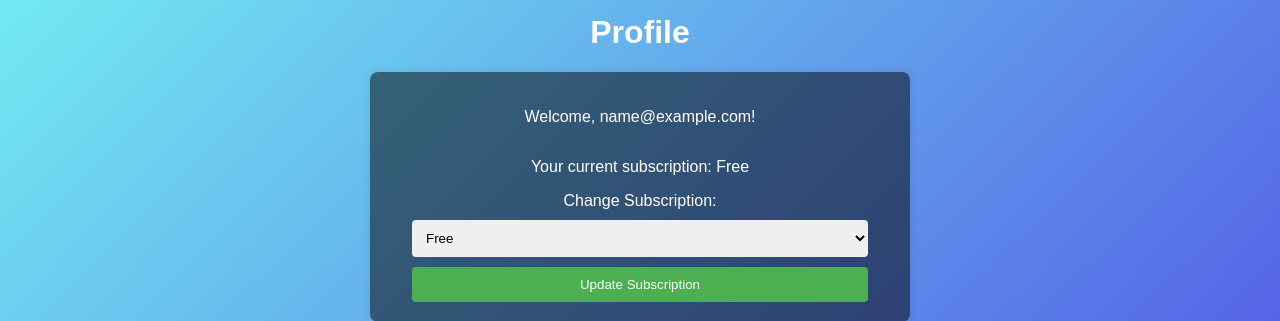
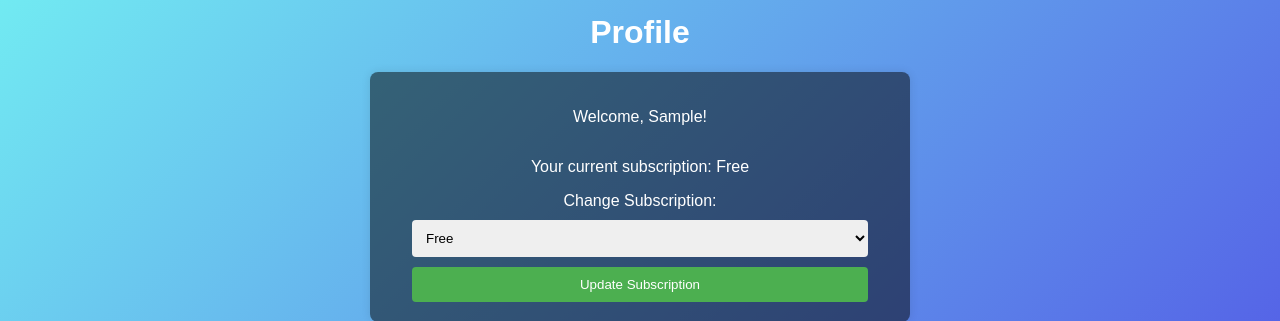
Before and after one commit to JTtryingtoCode/AssetAnalysis, a Flask app: page /profile in a window 1280 px wide. Shown: the part 243-564 px from the top of the page. Run offline with Flask 3, Linux system fonts and the light colour scheme; the visitor is signed in with stand-in values (Sample User, id 1).

Commit message:
Update profile.html

```diff
--- a/templates/profile.html
+++ b/templates/profile.html
@@ -5,6 +5,7 @@
     <meta name="viewport" content="width=device-width, initial-scale=1.0">
     <title>Profile</title>
     <link rel="stylesheet" href="/static/style.css">
+    <link rel="icon" href="/static/images/assetanalysis.ico" type="image/x-icon">
     <style>
         body {
             display: flex;
@@ -62,7 +63,7 @@
     {% include 'header.html' %}
     <h1>Profile</h1>
     <div class="container">
-        <p>Welcome, {{ user.email }}!</p>
+        <p>Welcome, {{ user.first_name }}!</p>
         <p>Your current subscription: <span id="subscription-status">{{ user.subscription_status }}</span></p>
         <form id="subscription-form">
             <label for="subscription">Change Subscription:</label>
```
